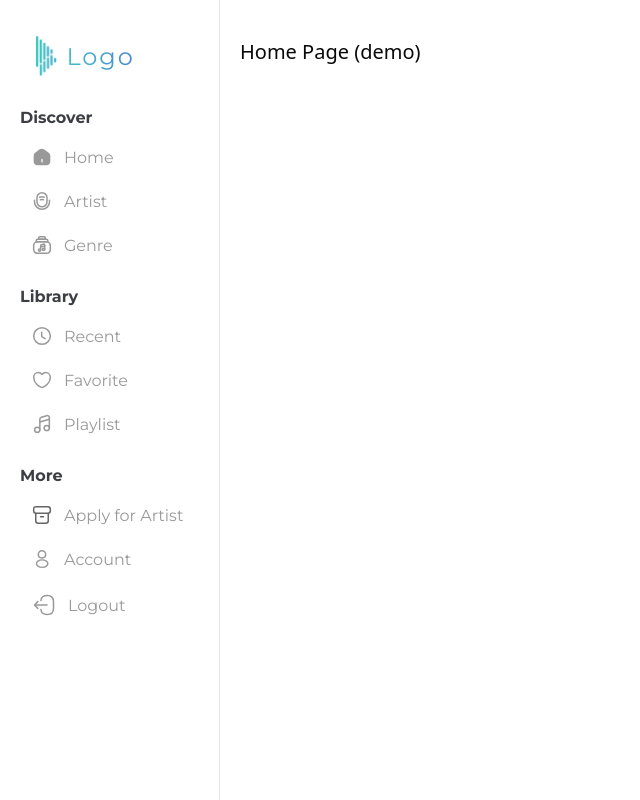
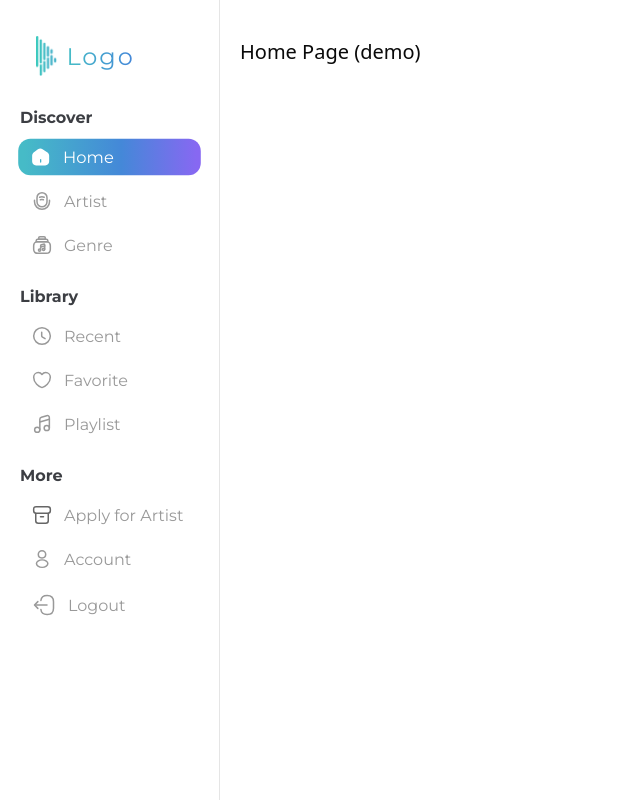
Before and after one commit to ngoczoro/Music-Website, a React (Vite) app: page /profile in a window 1280 px wide. Shown: the whole page, without its empty margins (0-640 px from the left). Built offline with nearby package versions, Linux system fonts and the light colour scheme.

Commit message:
update side bar
update side bar

```diff
--- a/src/styles/theme.css
+++ b/src/styles/theme.css
@@ -147,22 +147,30 @@ input {
   padding: 20px;
 }
 
-.menu-item:hover {
+/* Hiệu ứng hover giữ nguyên */
+.menu-item:hover,
+.menu-item.active {
   background: linear-gradient(
     90deg,
     #46bbc7 3.26%,
     #4488d8 56.45%,
     #8768f2 97.83%
   );
-  color: white; /* đổi màu icon */
+  color: white;
   transform: scale(1.02);
   transition: all 0.2s ease;
   border-radius: 12px;
 }
 
-/* đổi màu chữ khi hover button */
-.menu-item:hover span {
+/* Màu chữ và icon khi hover hoặc đang active */
+.menu-item:hover span,
+.menu-item.active span {
   color: white;
+}
+
+.menu-item:hover img,
+.menu-item.active img {
+  filter: brightness(0) invert(1); /* icon chuyển sang màu trắng */
 }
 
 .menu-item:hover .menu-icon {
```
